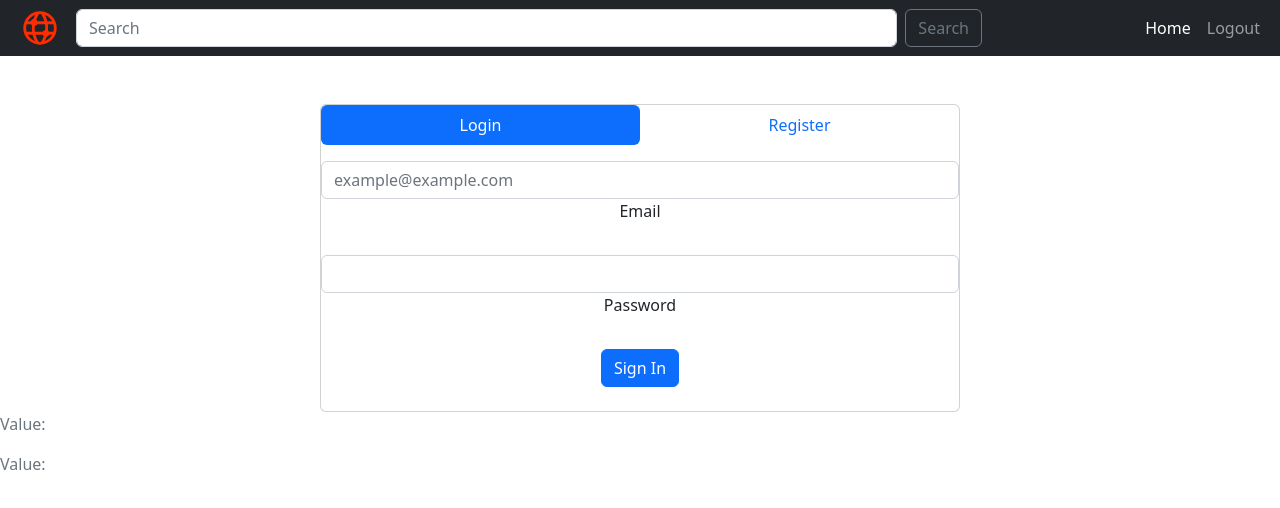
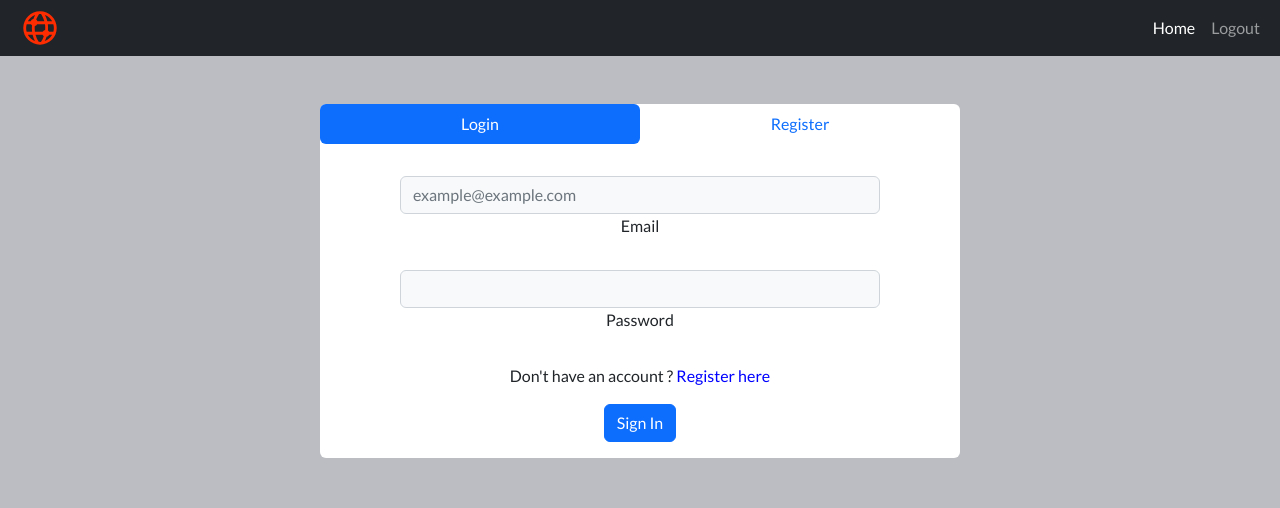
Before and after one commit to Fonfon99/front, a Vue app: page /login in a window 1280 px wide. Shown: the top 508 px of the page. Built offline with nearby package versions, Linux system fonts and the light colour scheme.

Commit message:
post/user

```diff
--- a/index.html
+++ b/index.html
@@ -4,6 +4,15 @@
     <meta charset="UTF-8" />
     <link rel="icon" href="/favicon.ico" />
     <link href="https://cdn.jsdelivr.net/npm/bootstrap@5.2.2/dist/css/bootstrap.min.css" rel="stylesheet" integrity="sha384-Zenh87qX5JnK2Jl0vWa8Ck2rdkQ2Bzep5IDxbcnCeuOxjzrPF/et3URy9Bv1WTRi" crossorigin="anonymous">
+    <link rel="preconnect" href="https://fonts.googleapis.com">
+    <link rel="preconnect" href="https://fonts.gstatic.com" crossorigin>
+    <link href="https://fonts.googleapis.com/css2?family=Lato:ital,wght@0,400;1,300&display=swap" rel="stylesheet" rel="stylesheet">
+    <style>
+      @import url('https://fonts.googleapis.com/css2?family=Lato:ital,wght@0,400;1,300&display=swap');
+      body {
+        font-family: 'Lato', sans-serif !important;
+      }
+      </style>
     <script src="https://kit.fontawesome.com/001d72ccb1.js" crossorigin="anonymous"></script>
     <meta name="viewport" content="width=device-width, initial-scale=1.0" />
     <title>Groupomania App</title>
--- a/src/components/Card.vue
+++ b/src/components/Card.vue
@@ -3,17 +3,52 @@ import Comment from './Comment.vue';
 export default {
     name: "Card",
     components: { Comment },
-    props: ['email', 'title', 'url', 'comments', 'id', 'currentUser'],
+    props: ['email', 'title', 'createdAt', 'url', 'comments', 'id', 'currentUser', 'likesNbr', 'likedBy'],
     data() {
         return {
+            admin: import.meta.env.VITE_ADMIN_USER,
             currentComment: "",
-            loggedUser: "",
+            postliked: false,
         };
     },
     mounted() {
 
     },
     methods: {
+        likeDislike() {
+            const url = import.meta.env.VITE_POST_URL + "/" + this.id + "/like";
+            fetch(url, {
+                method: 'POST',
+                headers: {
+                    'Content-Type': 'application/json',
+                    'Accept': 'application/json',
+                    Authorization: 'Bearer ' + localStorage.getItem("token")
+                },
+                body: JSON.stringify({
+                    LikedBy: this.currentUser,
+                    likesNbr: this.likesNbr
+                })
+            })
+                .then((response) => {
+                    console.log("response", response);
+                    if (response.ok)
+                        return response.json();
+                    throw new Error(response.statusText);
+                })
+                .then((res) => {
+                    console.log("res", (res));
+                    if (res.like === true) {
+                        this.postliked = true;
+                    } else {
+                        this.postliked = false;
+                    }
+                   this.$router.go();
+                })
+                .catch((err) => {
+                    console.error((err));
+                });
+        },
+
         addComment(e){
             fetch(import.meta.env.VITE_POST_URL + "/" + this.id + "/comments", {
                 method: 'POST',
@@ -41,6 +76,9 @@ export default {
                     console.error((err));
                 });
         },
+        updatePost(){
+
+        },
         deletePost(e){
             fetch(import.meta.env.VITE_POST_URL + "/" + this.id, {
                 method: 'DELETE',
@@ -67,7 +105,7 @@ export default {
 
 </script>
 <template>
-    <div class="card rounded bg-light mx-auto mt-4" style="width: 75%">
+    <div class="card rounded bg-light mx-auto my-4" style="width: 75%">
         <div class="d-flex mt-2 mb-3">
             <div class="ms-3 me-2 rounded-circle border d-flex justify-content-center align-items-center"
                 style="width: 40px; height: 40px" alt="Avatar">
@@ -77,13 +115,14 @@ export default {
                 <span class="mx-1 pt-2" style="color: rgb(120, 124, 126) ; font-size: 8px;">•</span>
                 <span class="me-1" style="color: rgb(120, 124, 126);">Posted by</span>
                 <div class="me-1" style="color: rgb(120, 124, 126)">{{email}}</div>
-                <span style="color: rgb(120, 124, 126);">15 hours ago</span>
+                <!-- <span style="color: rgb(120, 124, 126);">{{createdAt}}</span> -->
             </div>
             <div class="ms-auto me-3 my-auto">
-            <i v-if="currentUser === email" class="fas fa-times" @click.prevent="deletePost"></i>
+            <!-- <i v-if="currentUser === email || currentUser === admin" class="fa-solid fa-pencil" @click.prevent="updatePost"></i> -->
+            <i v-if="currentUser === email || currentUser === admin" class="fas fa-times" @click.prevent="deletePost"></i>
             </div>
         </div>
-        <div class="ms-2">
+        <div class="ms-4">
             {{title}}
         </div>
         <div class="mt-2 mx-auto" style="width:90%">
@@ -98,8 +137,12 @@ export default {
                         data-bs-target="#collapseExample" aria-expanded="false" aria-controls="collapseExample">
                         comments
                     </button>
-                    <div class="position-absolute-fixed d-flex justify-content-between my-auto ms-5">
-                        <font-awesome-icon icon="fa-regular fa-thumbs-up" size="2x"></font-awesome-icon>
+                    <div class="position-absolute-fixed d-flex my-1 me-4">
+                        <span class="fa-fw">
+                        <font-awesome-icon v-if="postliked === false" icon="fa-regular fa-thumbs-up" size="2x" @click="likeDislike()"/>
+                        <font-awesome-icon v-if="postliked === true" icon="fa-solid fa-thumbs-up" size="2x" @click="likeDislike()"/>
+                        <span class="fa-layers-counter fa-3x">{{likesNbr}}</span>
+                    </span>
                     </div>
                 </div>
                 <div class="collapse" id="collapseExample">
@@ -126,7 +169,7 @@ export default {
     </div>
 </template>
 
-<style>
+<style >
 .fa-times:hover {
     cursor: pointer;
     color: red;
--- a/src/components/layout/Navbar.vue
+++ b/src/components/layout/Navbar.vue
@@ -16,20 +16,20 @@ export default {
   <nav class="navbar navbar-expand-md navbar-dark bg-dark">
     <div class="container-fluid ms-2 ">
       <Logo />
-      <div class="collapse navbar-collapse" id="navbarCollapse">
-        <form class="d-flex ms-3 w-75">
-          <input class="form-control me-2" type="search" placeholder="Search" aria-label="Search">
-          <button class="btn btn-outline-secondary" type="submit" fill="#FFD7D7">Search</button>
-        </form>
+      <!-- <form class="d-flex ms-3 w-75">
+        <input class="form-control me-2" type="search" placeholder="Search" aria-label="Search">
+        <button class="btn btn-outline-secondary" type="submit" fill="#FFD7D7">Search</button>
+      </form> -->
+      <!-- <div class="collapse navbar-collapse" id="navbarCollapse"> -->
         <ul class="navbar-nav ms-auto mb-2 mb-md-0">
-          <li class="nav-item ms-3">
+          <li class="nav-item ms-auto">
             <router-link to="/home" class="nav-link active">Home</router-link>
           </li>
           <li class="nav-item ms-auto">
             <router-link to="/login" @click="logOut" class="nav-link">Logout</router-link>
           </li>
         </ul>
-      </div>
+      <!-- </div> -->
     </div>
   </nav>
 
--- a/src/main.js
+++ b/src/main.js
@@ -3,14 +3,14 @@ import BootstrapVue3 from "bootstrap-vue-3";
 import {router} from "./routes/router.js";
 import { library } from '@fortawesome/fontawesome-svg-core'
 import { FontAwesomeIcon, FontAwesomeLayers, FontAwesomeLayersText} from '@fortawesome/vue-fontawesome'
-import { faImage,faLink,faUser,faTimes} from '@fortawesome/free-solid-svg-icons'
-import {faCommentDots,faThumbsUp} from '@fortawesome/free-regular-svg-icons'
+import { faImage,faLink,faUser,faTimes,faThumbsUp as fasThumbsUp,faPencil} from '@fortawesome/free-solid-svg-icons'
+import {faCommentDots,faThumbsUp as farThumbsUp} from '@fortawesome/free-regular-svg-icons'
 import App from "./App.vue";
 import "bootstrap/dist/css/bootstrap.css";
 import "bootstrap-vue-3/dist/bootstrap-vue-3.css";
 
 
-library.add(faImage,faLink,faUser,faCommentDots,faThumbsUp,faTimes)
+library.add(faImage,faLink,faUser,faCommentDots,farThumbsUp,fasThumbsUp,faTimes,faPencil);
 
 const app = createApp(App);
 app.use(BootstrapVue3);
--- a/src/pages/Home/HomePage.vue
+++ b/src/pages/Home/HomePage.vue
@@ -53,7 +53,7 @@ export default {
         No posts yet, create one!
         </div>
     <div v-for="post in posts">
-        <Card :currentUser="currentUser" :email="post.user.email" :title="post.title" :url="post.url" :comments="post.comments" :id="post.id"/>
+        <Card :currentUser="currentUser" :createdAt="post.createdAt" :email="post.user.email" :title="post.title" :url="post.url" :comments="post.comments" :id="post.id" :likesNbr="post.likesNbr" :likedBy="post.likedBy"/>
     </div>
 </template>
 
--- a/src/pages/LoginPage.vue
+++ b/src/pages/LoginPage.vue
@@ -2,6 +2,20 @@
 import Navbar from '../components/layout/Navbar.vue';
 
 const methods = {
+  validateEmail(email) {
+    const re = /^\w+([\.-]?\w+)*@\w+([\.-]?\w+)*(\.\w{2,3})+$/;
+    if (re.test(email)) {
+      this.errorMessage = '';
+    } else{
+      this.errorMessage = 'Invalid email';
+    }
+  },
+  switchModeToLogin() {
+    this.mode = 'login';
+  },
+  switchModeToRegister() {
+    this.mode = 'register';
+  },
   LogIn: function () {
     console.log(this.email, this.password);
     const url = import.meta.env.VITE_LOGIN_URL
@@ -60,91 +74,96 @@ export default {
   name: "LoginPage",
   data,
   methods,
+  watch: {
+    email(email){
+      this.validateEmail(this.email);
+    }
+  },
   components: { Navbar }
 };
 function data() {
   return {
     email: '',
     password: '',
-    confirmPassword: ''
+    confirmPassword: '',
+    mode: 'login',
+    errorMessage: "",
   }
 }
 </script>
 <template>
   <Navbar />
   <div class="text-center">
-    <div class="card mt-5 w-50 m-auto " style="height: 50%">
+    <div class="card border-0 mt-5 w-50 m-auto">
       <!-- Pills navs -->
       <nav class="nav nav-pills nav-justified mb-3" id="ex1" role="tablist">
         <div class="nav-item" role="presentation">
           <button class="nav-link active" id="tab-login" data-bs-toggle="pill" data-bs-target="#pills-login" type="button"
-            role="tab" aria-controls="pills-login" aria-selected="true">Login</button>
+            role="tab" aria-controls="pills-login" aria-selected="true" @click="switchModeToLogin()">Login</button>
         </div>
         <div class="nav-item" role="presentation">
           <button class="nav-link" id="tab-register" data-bs-toggle="pill" data-bs-target="#pills-register"
-            role="tab" aria-controls="pills-register" aria-selected="false">Register</button>
+            role="tab" aria-controls="pills-register" aria-selected="false" @click="switchModeToRegister()">Register</button>
         </div>
       </nav>
       <!-- Pills navs -->
 
       <!-- Pills content -->
       <div class="tab-content">
-        <div class="tab-pane fade show active" id="pills-login " role="tabpanel" aria-labelledby="tab-login">
+        <div class="tab-pane fade active show" id="pills-login " role="tabpanel" aria-labelledby="tab-login">
           <form>
             <!-- Email input -->
             <div class="form-outline mb-4">
-              <input type="email" id="loginName" class="form-control" placeholder="example@example.com"
-                v-model="email" />
-              <label class="form-label" for="loginName">Email</label>
+              <p class="text-danger">{{errorMessage}}</p>
+              <input type="email" id="loginName" class="form-control w-75 mx-auto bg-light" placeholder="example@example.com"
+                v-model="email" required/>
+                <label class="form-label" for="loginName">Email</label>
             </div>
 
             <!-- Password input -->
             <div class="form-outline mb-4">
-              <input type="password" id="loginPassword" class="form-control" v-model="password" />
+              <input type="password" id="loginPassword" class="form-control w-75 mx-auto bg-light" v-model="password" />
               <label class="form-label" for="loginPassword">Password</label>
             </div>
 
-            <!-- Submit button -->
-            <button type="submit" class="btn btn-primary btn-block mb-4" @click.prevent="LogIn">Sign In</button>
-          </form>
-        </div>
-        <div class="tab-pane fade" id="pills-register" role="tabpanel" aria-labelledby="tab-register">
-          <form>
-            <!-- email input -->
-            <div class="form-outline mb-4">
-              <input type="text" id="registeremail" class="form-control" v-model="email"/>
-              <label class="form-label" for="registeremail">email</label>
-            </div>
-
-            <!-- Password input -->
-            <div class="form-outline mb-4">
-              <input type="password" id="registerPassword" class="form-control" v-model="password"/>
-              <label class="form-label" for="registerPassword">Password</label>
-            </div>
-
             <!-- Repeat Password input -->
-            <div class="form-outline mb-4">
-              <input type="password" id="registerRepeatPassword" class="form-control" v-model="confirmPassword"/>
+            <div class="form-outline mb-4" v-if="mode == 'register'">
+              <input type="password" id="registerRepeatPassword" class="form-control w-75 mx-auto bg-light" v-model="confirmPassword"/>
               <label class="form-label" for="registerRepeatPassword">Repeat password</label>
             </div>
 
+            <div v-if="mode == 'login'">Don't have an account ? <span class="card_action" @click.prevent="switchModeToRegister()">Register here</span></div>
+            <div v-else>Already have an account ? <span @click.prevent="switchModeToLogin()">Log in here</span></div>
+
             <!-- Submit button -->
-            <button type="submit" class="btn btn-primary btn-block mb-3" @click.prevent="SignUp">Sign up</button>
+            <button :disabled="errorMessage !== ''" type="submit" class="btn btn-primary btn-block my-3" v-if="mode == 'login'" @click.prevent="LogIn">Sign In</button>
+            <button :disabled="errorMessage !== ''" type="submit" class="btn btn-primary btn-block my-3" v-if="mode == 'register'" @click.prevent="SignUp">Sign up</button>
           </form>
         </div>
+
       </div>
-      <!-- Pills content -->
     </div>
   </div>
-  <p class="text-muted">Value: {{email}}</p>
-  <p class="text-muted">Value: {{password}}</p>
 </template>
 <style module>
+
 body {
-  background-color: #cbcbcb9e;
+  min-height: auto ;
   padding: 0 !important;
+  background-color:  #bcbdc2 !important;
 }
 
+span {
+  cursor: pointer;
+  color: blue;
+
+}
+
+span:hover {
+  color: rgba(0, 0, 255, 0.659);
+  text-decoration: none;
+
+}
 @media screen {
   .card {
     width: 50%;
```
